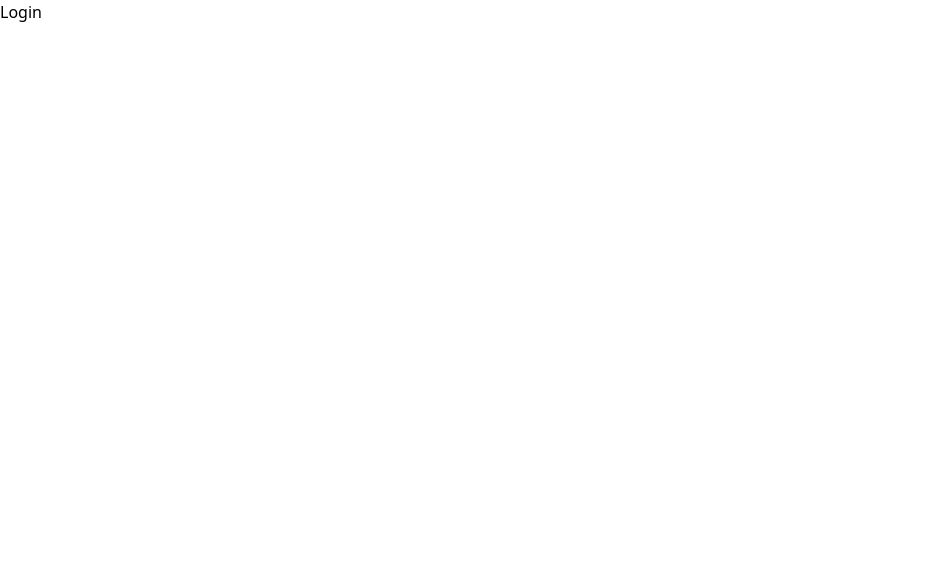
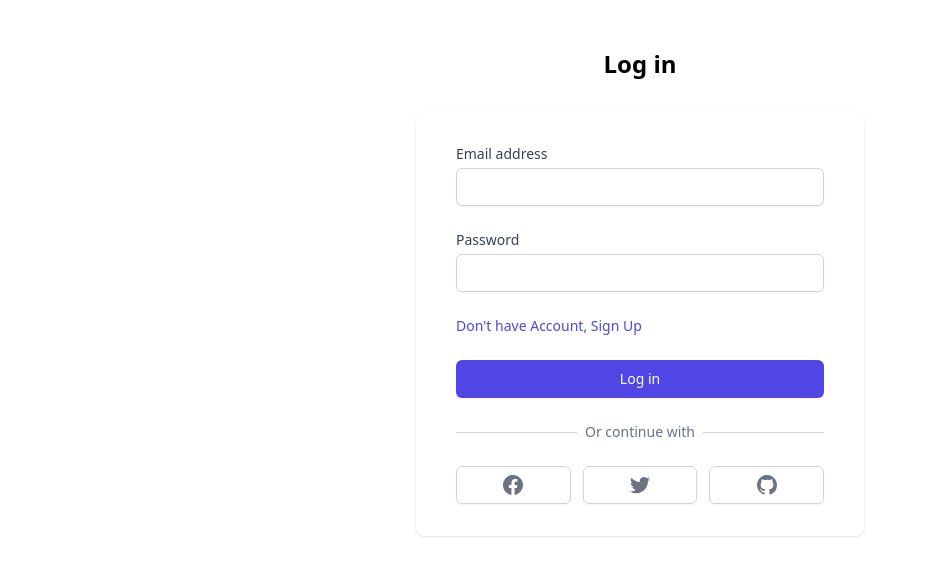
Before and after one commit to Kushalg3/todo, a React (Create React App) app: page /login in a window 1280 px wide. Shown: the top 576 px of the page, without its empty margins (0-926 px from the left). Built offline with nearby package versions, Linux system fonts and the light colour scheme.

Commit message:
created login page

```diff
--- a/src/components/Login.js
+++ b/src/components/Login.js
@@ -1,11 +1,172 @@
-import React from 'react'
+import React, { useState } from "react";
+import { useNavigate } from "react-router-dom";
+import { account } from "../appwrite/appwriteConfig";
 
 function Login() {
+  const navigate = useNavigate();
+
+  const [User, setUser] = useState({ email: "", password: "" });
+
+  //Login User
+  const loginUser = async (e) => {
+    e.preventDefault();
+
+    try {
+      await account.createEmailSession(User.email, User.password);
+      navigate("/profile");
+    } catch (error) {
+      console.log(error);
+    }
+  };
+
+  //Update User
+  const updateUser = (e) => {
+    const name = e.target.name;
+    const value = e.target.value;
+
+    setUser({ ...User, [name]: value });
+  };
+
   return (
-    <div>
-      Login
-    </div>
-  )
+    <>
+      <div className="min-h-full flex flex-col justify-center py-12 sm:px-6 lg:px-8">
+        <div className="text-center font-bold text-2xl">Log in</div>
+        <div className="mt-8 sm:mx-auto sm:w-full sm:max-w-md">
+          <div className="bg-white py-8 px-4 shadow sm:rounded-lg sm:px-10">
+            <form className="space-y-6" action="#" method="POST">
+              <div>
+                <label
+                  htmlFor="email"
+                  className="block text-sm font-medium text-gray-700"
+                >
+                  Email address
+                </label>
+                <div className="mt-1">
+                  <input
+                    id="email"
+                    name="email"
+                    type="email"
+                    onChange={updateUser}
+                    autoComplete="email"
+                    required
+                    className="appearance-none block w-full px-3 py-2 border border-gray-300 rounded-md shadow-sm placeholder-gray-400 focus:outline-none focus:ring-indigo-500 focus:border-indigo-500 sm:text-sm"
+                  />
+                </div>
+              </div>
+              <div>
+                <label
+                  htmlFor="password"
+                  className="block text-sm font-medium text-gray-700"
+                >
+                  Password
+                </label>
+                <div className="mt-1">
+                  <input
+                    id="password"
+                    name="password"
+                    type="password"
+                    onChange={updateUser}
+                    autoComplete="current-password"
+                    required
+                    className="appearance-none block w-full px-3 py-2 border border-gray-300 rounded-md shadow-sm placeholder-gray-400 focus:outline-none focus:ring-indigo-500 focus:border-indigo-500 sm:text-sm"
+                  />
+                </div>
+              </div>
+              <div className="flex items-center justify-between">
+                <div className="text-sm">
+                  <a
+                    href="/signup"
+                    className="font-medium text-indigo-600 hover:text-indigo-500"
+                  >
+                    Don't have Account, Sign Up
+                  </a>
+                </div>
+              </div>
+              <div>
+                <button
+                  type="submit"
+                  className="w-full flex justify-center py-2 px-4 border border-transparent rounded-md shadow-sm text-sm font-medium text-white bg-indigo-600 hover:bg-indigo-700 focus:outline-none focus:ring-2 focus:ring-offset-2 focus:ring-indigo-500"
+                  onClick={loginUser}
+                >
+                  Log in
+                </button>
+              </div>
+            </form>
+            <div className="mt-6">
+              <div className="relative">
+                <div className="absolute inset-0 flex items-center">
+                  <div className="w-full border-t border-gray-300" />
+                </div>
+                <div className="relative flex justify-center text-sm">
+                  <span className="px-2 bg-white text-gray-500">
+                    Or continue with
+                  </span>
+                </div>
+              </div>
+              <div className="mt-6 grid grid-cols-3 gap-3">
+                <div>
+                  <a
+                    href="/"
+                    className="w-full inline-flex justify-center py-2 px-4 border border-gray-300 rounded-md shadow-sm bg-white text-sm font-medium text-gray-500 hover:bg-gray-50"
+                  >
+                    <span className="sr-only">Sign in with Facebook</span>
+                    <svg
+                      className="w-5 h-5"
+                      aria-hidden="true"
+                      fill="currentColor"
+                      viewBox="0 0 20 20"
+                    >
+                      <path
+                        fillRule="evenodd"
+                        d="M20 10c0-5.523-4.477-10-10-10S0 4.477 0 10c0 4.991 3.657 9.128 8.438 9.878v-6.987h-2.54V10h2.54V7.797c0-2.506 1.492-3.89 3.777-3.89 1.094 0 2.238.195 2.238.195v2.46h-1.26c-1.243 0-1.63.771-1.63 1.562V10h2.773l-.443 2.89h-2.33v6.988C16.343 19.128 20 14.991 20 10z"
+                        clipRule="evenodd"
+                      />
+                    </svg>
+                  </a>
+                </div>
+                <div>
+                  <a
+                    href="/"
+                    className="w-full inline-flex justify-center py-2 px-4 border border-gray-300 rounded-md shadow-sm bg-white text-sm font-medium text-gray-500 hover:bg-gray-50"
+                  >
+                    <span className="sr-only">Sign in with Twitter</span>
+                    <svg
+                      className="w-5 h-5"
+                      aria-hidden="true"
+                      fill="currentColor"
+                      viewBox="0 0 20 20"
+                    >
+                      <path d="M6.29 18.251c7.547 0 11.675-6.253 11.675-11.675 0-.178 0-.355-.012-.53A8.348 8.348 0 0020 3.92a8.19 8.19 0 01-2.357.646 4.118 4.118 0 001.804-2.27 8.224 8.224 0 01-2.605.996 4.107 4.107 0 00-6.993 3.743 11.65 11.65 0 01-8.457-4.287 4.106 4.106 0 001.27 5.477A4.073 4.073 0 01.8 7.713v.052a4.105 4.105 0 003.292 4.022 4.095 4.095 0 01-1.853.07 4.108 4.108 0 003.834 2.85A8.233 8.233 0 010 16.407a11.616 11.616 0 006.29 1.84" />
+                    </svg>
+                  </a>
+                </div>
+                <div>
+                  <a
+                    href="/"
+                    className="w-full inline-flex justify-center py-2 px-4 border border-gray-300 rounded-md shadow-sm bg-white text-sm font-medium text-gray-500 hover:bg-gray-50"
+                  >
+                    <span className="sr-only">Sign in with GitHub</span>
+                    <svg
+                      className="w-5 h-5"
+                      aria-hidden="true"
+                      fill="currentColor"
+                      viewBox="0 0 20 20"
+                    >
+                      <path
+                        fillRule="evenodd"
+                        d="M10 0C4.477 0 0 4.484 0 10.017c0 4.425 2.865 8.18 6.839 9.504.5.092.682-.217.682-.483 0-.237-.008-.868-.013-1.703-2.782.605-3.369-1.343-3.369-1.343-.454-1.158-1.11-1.466-1.11-1.466-.908-.62.069-.608.069-.608 1.003.07 1.531 1.032 1.531 1.032.892 1.53 2.341 1.088 2.91.832.092-.647.35-1.088.636-1.338-2.22-.253-4.555-1.113-4.555-4.951 0-1.093.39-1.988 1.029-2.688-.103-.253-.446-1.272.098-2.65 0 0 .84-.27 2.75 1.026A9.564 9.564 0 0110 4.844c.85.004 1.705.115 2.504.337 1.909-1.296 2.747-1.027 2.747-1.027.546 1.379.203 2.398.1 2.651.64.7 1.028 1.595 1.028 2.688 0 3.848-2.339 4.695-4.566 4.942.359.31.678.921.678 1.856 0 1.338-.012 2.419-.012 2.747 0 .268.18.58.688.482A10.019 10.019 0 0020 10.017C20 4.484 15.522 0 10 0z"
+                        clipRule="evenodd"
+                      />
+                    </svg>
+                  </a>
+                </div>
+              </div>
+            </div>
+          </div>
+        </div>
+      </div>
+    </>
+  );
 }
 
-export default Login
+export default Login;
```
